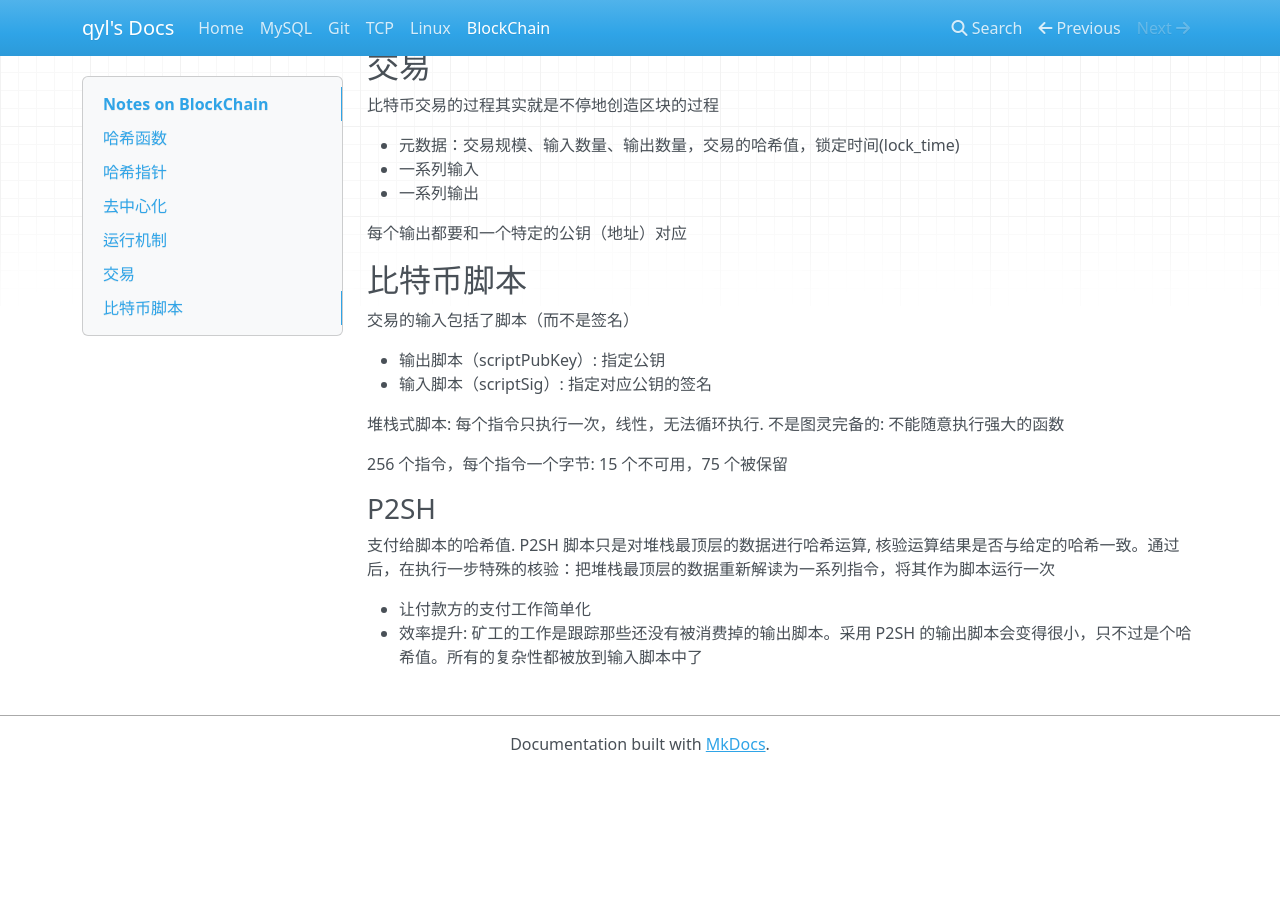
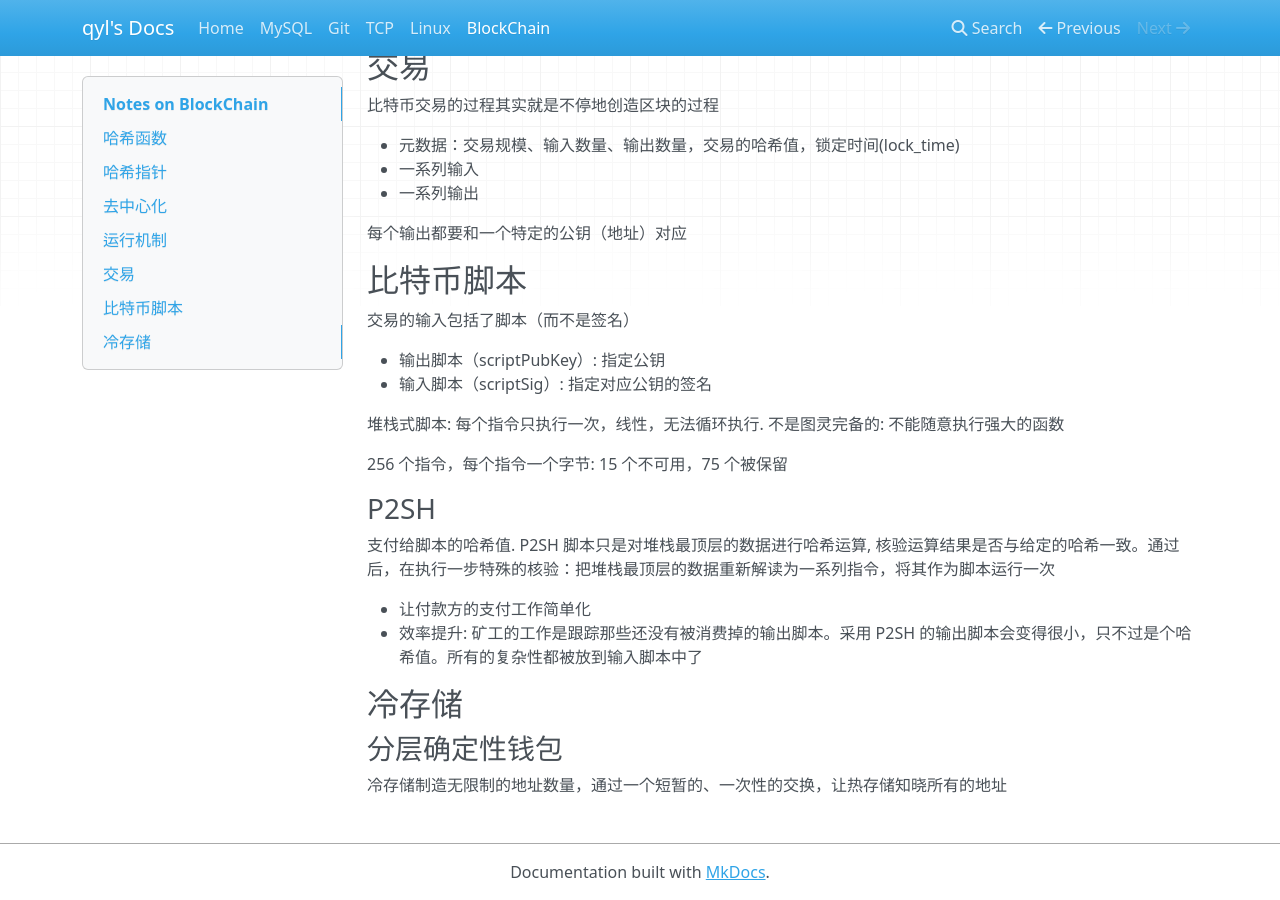
Before and after one commit to paperplane1230/qwiki, an MkDocs documentation site: the page built from docs/blockchain.md, in a window 1280 px wide and 900 px high, scrolled down 918 px. Built offline with MkDocs 1.6.1, drawn with Linux system fonts in a browser that asks for light colours; nearby versions of some CDN libraries; old or Windows-style settings are respelled for this version of MkDocs; before the commit the page ends 1690 px from its top, so only the background shows below that.

Commit message:
blockchain

```diff
--- a/docs/blockchain.md
+++ b/docs/blockchain.md
@@ -63,3 +63,15 @@ Secure Hash Algorithm 256，SHA-256
 
 * 让付款方的支付工作简单化
 * 效率提升: 矿工的工作是跟踪那些还没有被消费掉的输出脚本。采用 P2SH 的输出脚本会变得很小，只不过是个哈希值。所有的复杂性都被放到输入脚本中了
+
+
+
+
+
+
+
+## 冷存储
+
+### 分层确定性钱包
+
+冷存储制造无限制的地址数量，通过一个短暂的、一次性的交换，让热存储知晓所有的地址
```
